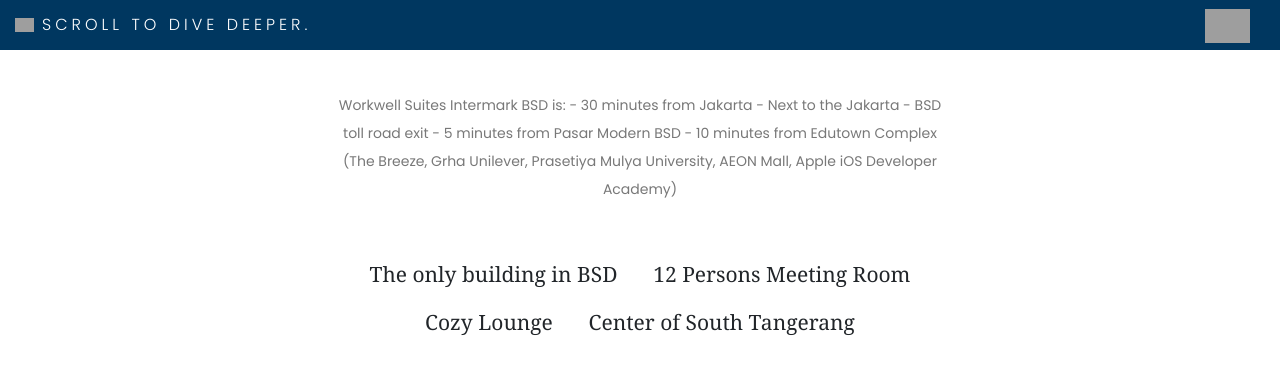
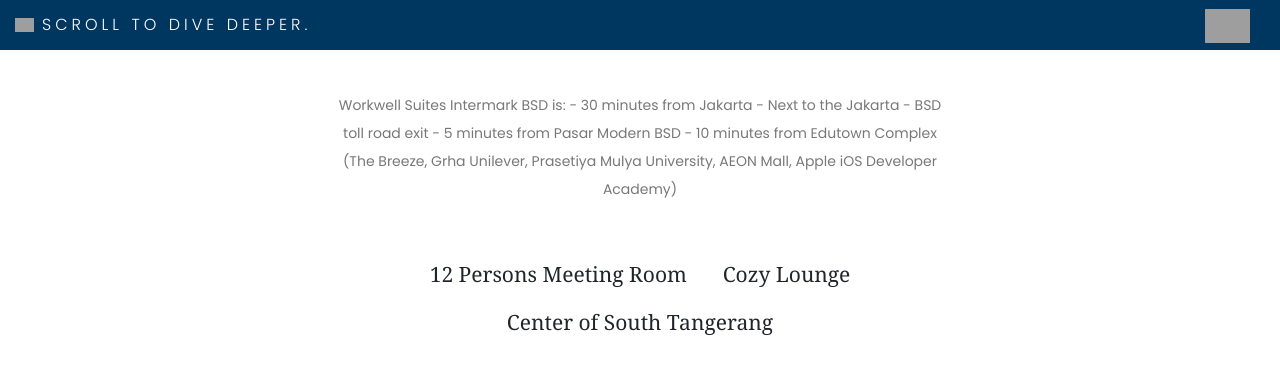
Before and after one commit to kemtol/wellspace, a Jekyll site: the page built from _product/workwell-suites-bsd.markdown, in a window 1280 px wide and 900 px high, scrolled down 1763 px, cut to the strip 0-438 px from the top of the window. Shown: the top 374 px of the strip. Built offline with Jekyll 4.4.1, drawn with Linux system fonts in a browser that asks for light colours; nearby versions of some CDN libraries; library files that are not in the unit come from our copies; grey boxes are pictures that could not be loaded.

Commit message:
Updated Workwell Suites Bsd

```diff
--- a/_product/workwell-suites-bsd.markdown
+++ b/_product/workwell-suites-bsd.markdown
@@ -17,7 +17,6 @@
   - 5 minutes from Pasar Modern BSD
   - 10 minutes from Edutown Complex (The Breeze, Grha Unilever, Prasetiya Mulya University, AEON Mall, Apple iOS Developer Academy)
 featureslist:
-- The only building in BSD
 - 12 Persons Meeting Room
 - Cozy Lounge
 - Center of South Tangerang
```
